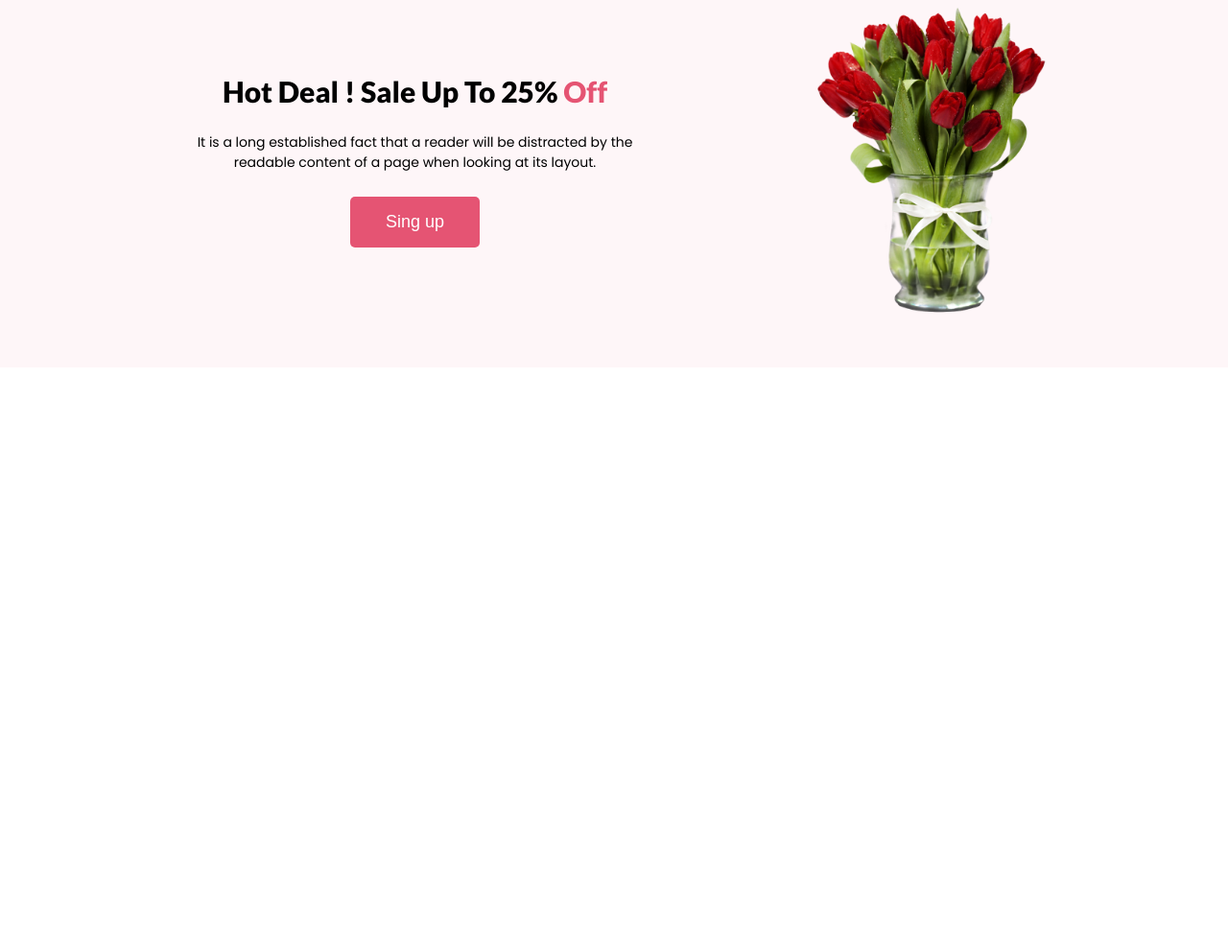
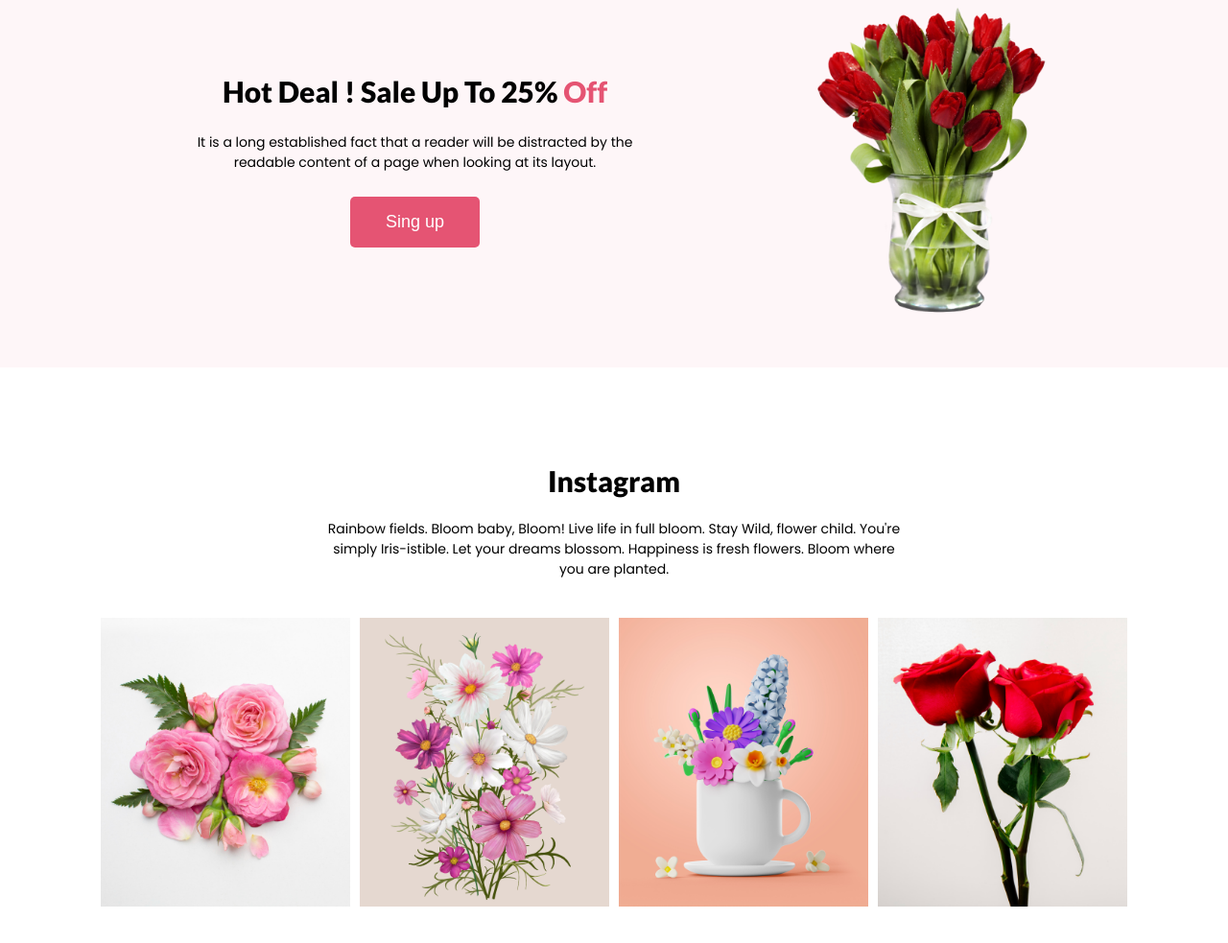
Before and after one commit to safinxr/flower-shop, a plain HTML site: page index.html in a window 1280 px wide. Shown: the part 2056-3039 px from the top of the page at 96% size. Before the commit the page ends 2439 px from the top, so only its background shows below. Drawn offline with Linux system fonts and the light colour scheme.

Commit message:
instagram part done

```diff
--- a/css/main.css
+++ b/css/main.css
@@ -72,7 +72,7 @@ header{
     text-align: center;
     margin: 150px 100px 0 100px;
 }
-.Our-Featured-section > p{
+.sub-text{
     width: 600px;
     margin:22px auto 100px auto;
     font-size: 14px;
@@ -164,6 +164,23 @@ header{
   justify-content: center;
   align-items: center;
 }
+
 .hot-deal-area img{
     width: 250px;
 }
+.instagram-area{
+    margin: 100px;
+}
+.sub-text2{
+    width: 600px;
+    margin:22px auto 40px auto;
+    font-size: 14px;
+    text-align: center;
+}
+.insta-img-div{
+    display: flex;
+    justify-content: space-around;
+}
+.insta-img{
+    width: 260px;
+}
--- a/index.html
+++ b/index.html
@@ -24,7 +24,8 @@
     <main>
         <section class="Our-Featured-section">
             <h2 class="primary-heading-text">Our Featured Flowers</h2>
-            <p>The Flower shop offers an extraordinarily large selection of cut flowers, potted and blooming plants and
+            <p class="sub-text">The Flower shop offers an extraordinarily large selection of cut flowers, potted and
+                blooming plants and
                 floral supplies, all in one place.</p>
             <div class="flower-display-div">
                 <img class="display-flower-img-1" src="images/pngwing 6.png" alt="">
@@ -63,7 +64,8 @@
                     Hot Deal ! Sale Up To 25% <span style="color: #E55473;">Off</span>
                 </h1>
                 <p>
-                    It is a long established fact that a reader will be distracted by the readable content of a page when looking at its layout.
+                    It is a long established fact that a reader will be distracted by the readable content of a page
+                    when looking at its layout.
                 </p>
                 <div class="singup-btn">
                     <button class="primary-btn">
@@ -73,6 +75,25 @@
             </div>
             <img src="images/pngwing 8.png" alt="">
         </section>
+
+        <section class="instagram-area">
+            <h2 class="primary-heading-text">Instagram</h2>
+            <p class="sub-text2">Rainbow fields.
+                Bloom baby, Bloom!
+                Live life in full bloom.
+                Stay Wild, flower child.
+                You're simply Iris-istible.
+                Let your dreams blossom.
+                Happiness is fresh flowers.
+                Bloom where you are planted.</p>
+            <div class="insta-img-div">
+                <img class="insta-img" src="images/Flower 01.png" alt="">
+                <img class="insta-img" src="images/Rectangle 4.png" alt="">
+                <img class="insta-img" src="images/Rectangle 5.png" alt="">
+                <img class="insta-img" src="images/Rectangle 6.png" alt="">
+
+            </div>
+        </section>
     </main>
 </body>
 
```
